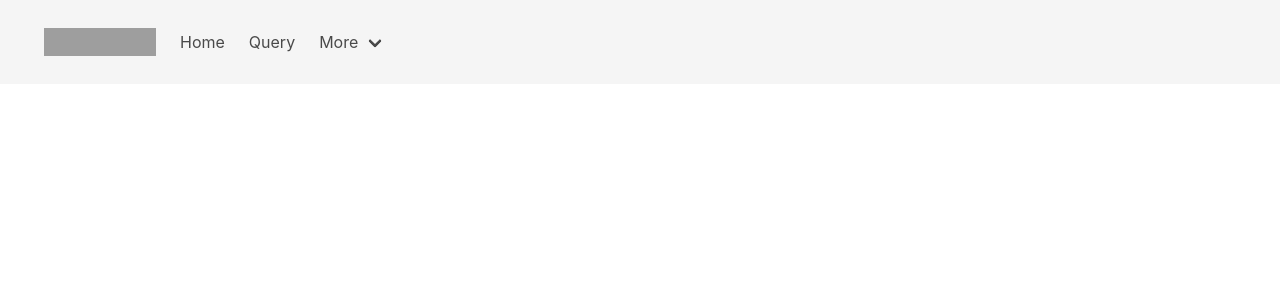
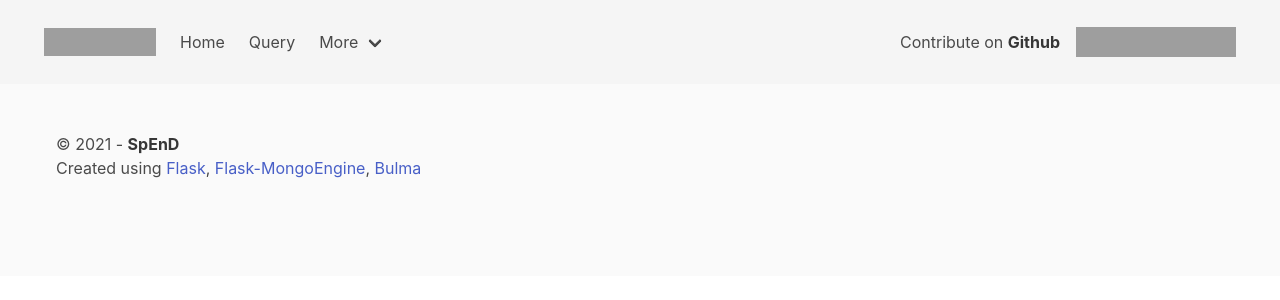
Before and after one commit to mustafaulker/SpEnD-v3, a Flask app: template src/frontend/templates/base.html in a window 1280 px wide. Shown: the top 300 px of the page. Run offline with Flask 2, Linux system fonts and the light colour scheme; the template is opened without the code that fills it, so the values that code supplies are empty; grey boxes are pictures that could not be loaded.

Commit message:
Add footer
footer added to base.html file.

* Add URI scheme filter to URLs in the endpoint table.

```diff
--- a/src/frontend/templates/base.html
+++ b/src/frontend/templates/base.html
@@ -5,7 +5,7 @@
     <meta name="viewport" content="width=device-width, initial-scale=1.0">
     <meta http-equiv="X-UA-Compatible" content="ie=edge">
 <!--    <link rel="stylesheet" href="{{ url_for('static', filename='css/bulma.css') }}">-->
-    <link rel="stylesheet" href="https://cdn.jsdelivr.net/npm/bulma@0.9.1/css/bulma.min.css">
+    <link rel="stylesheet" href="https://cdn.jsdelivr.net/npm/bulma@0.9.2/css/bulma.min.css">
 
     <title>SpEnD - SparQL Endpoints</title>
     {% block head %}{% endblock %}
@@ -32,21 +32,17 @@
             <a class="navbar-item">
                 Home
             </a>
-
             <a class="navbar-item">
                 Query
             </a>
-
             <div class="navbar-item has-dropdown is-hoverable">
                 <a class="navbar-link">
                     More
                 </a>
-
                 <div class="navbar-dropdown">
                     <a class="navbar-item">
                         About
                     </a>
-
                     <a class="navbar-item">
                         Contact
                     </a>
@@ -57,9 +53,39 @@
                 </div>
             </div>
         </div>
+        <div class="navbar-end">
+            <div class="navbar-item">
+                <h4 class="bd-footer-title">
+                    Contribute on <strong>Github</strong>&emsp;
+                </h4>
+                <iframe src="https://ghbtns.com/github-btn.html?user=mustafaulker&amp;repo=SpEnD-v3&amp;type=star&amp;count=false&amp;size=large"
+                        allowtransparency="true" frameborder="0" scrolling="0" width="160px" height="30px"></iframe>
+            </div>
+        </div>
     </div>
 </nav>
 
+
+<!-- body block -->
 {% block body %}{% endblock %}
+
+
+<!-- footer -->
+<footer class="footer">
+
+    <div class="container is-fluid">
+        <div class="columns">
+            <div class="column">
+                <p>&copy; 2021 - <strong>SpEnD</strong></p>
+                <p>Created using
+                    <a href="https://palletsprojects.com/p/flask/" target="_blank">Flask</a>,
+                    <a href="http://docs.mongoengine.org/projects/flask-mongoengine/en/latest/" target="_blank">Flask-MongoEngine</a>,
+                    <a href="https://bulma.io/" target="_blank">Bulma</a>
+                </p>
+            </div>
+        </div>
+    </div>
+</footer>
+
 </body>
 </html>
```
Also changed, not shown: src/frontend/templates/index.html (+17 -11 lines). Lines whose indentation alone changed are shown as unchanged.
